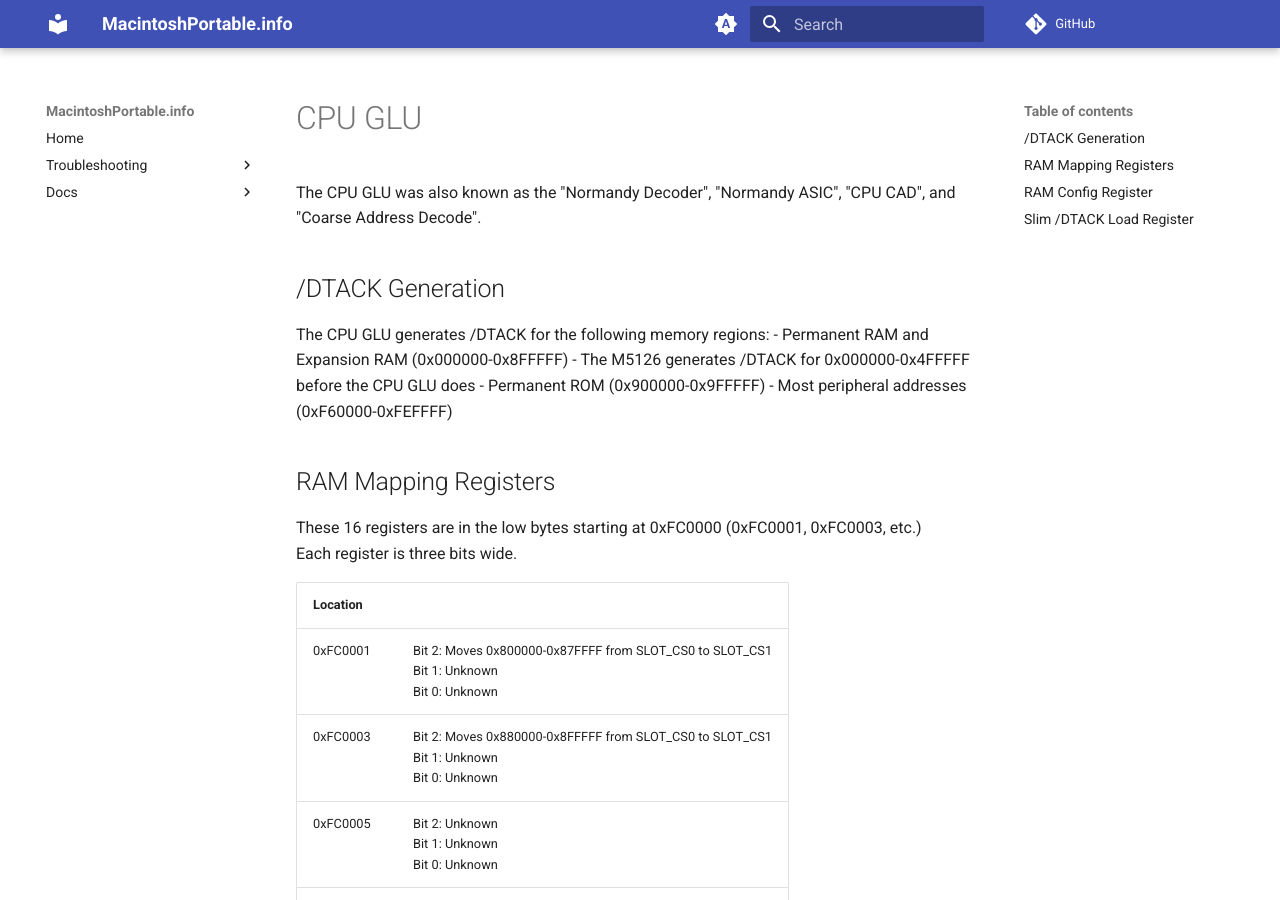
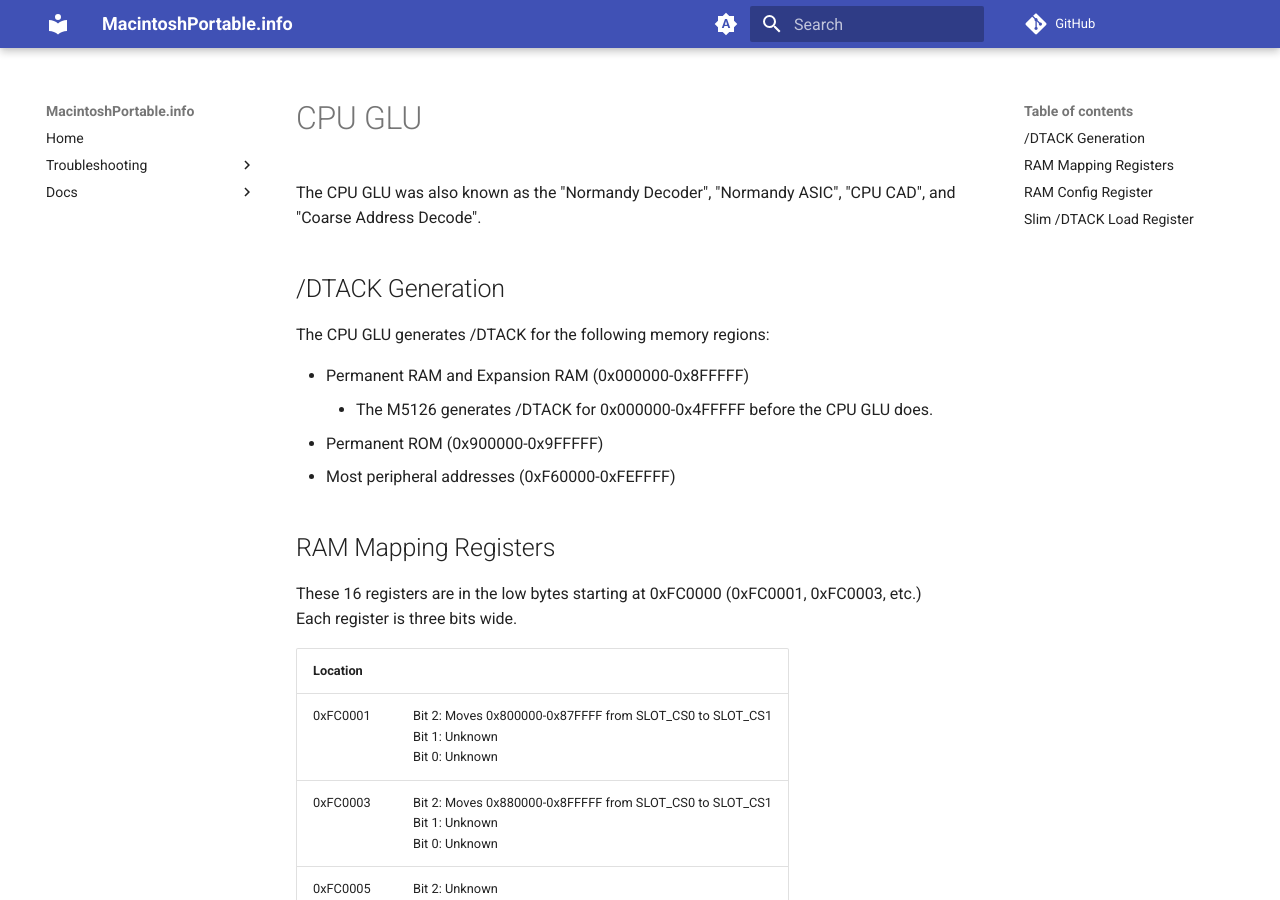
Before and after one commit to rezafouladian/MacintoshPortable, an MkDocs documentation site: the page built from docs/CPUGLU.md, in a window 1280 px wide and 900 px high. Built offline with MkDocs 1.6.1 and Material for MkDocs 9.7.7, drawn with Linux system fonts in a browser that asks for light colours; comment, search, counter and statistics services are not loaded.

Commit message:
Fix list formating

```diff
--- a/docs/CPUGLU.md
+++ b/docs/CPUGLU.md
@@ -5,8 +5,9 @@ The CPU GLU was also known as the "Normandy Decoder", "Normandy ASIC", "CPU CAD"
 ## /DTACK Generation
 
 The CPU GLU generates /DTACK for the following memory regions:
+
 - Permanent RAM and Expansion RAM (0x000000-0x8FFFFF)
-    - The M5126 generates /DTACK for 0x000000-0x4FFFFF before the CPU GLU does
+    - The M5126 generates /DTACK for 0x000000-0x4FFFFF before the CPU GLU does.
 - Permanent ROM (0x900000-0x9FFFFF)
 - Most peripheral addresses (0xF60000-0xFEFFFF)
 
```
